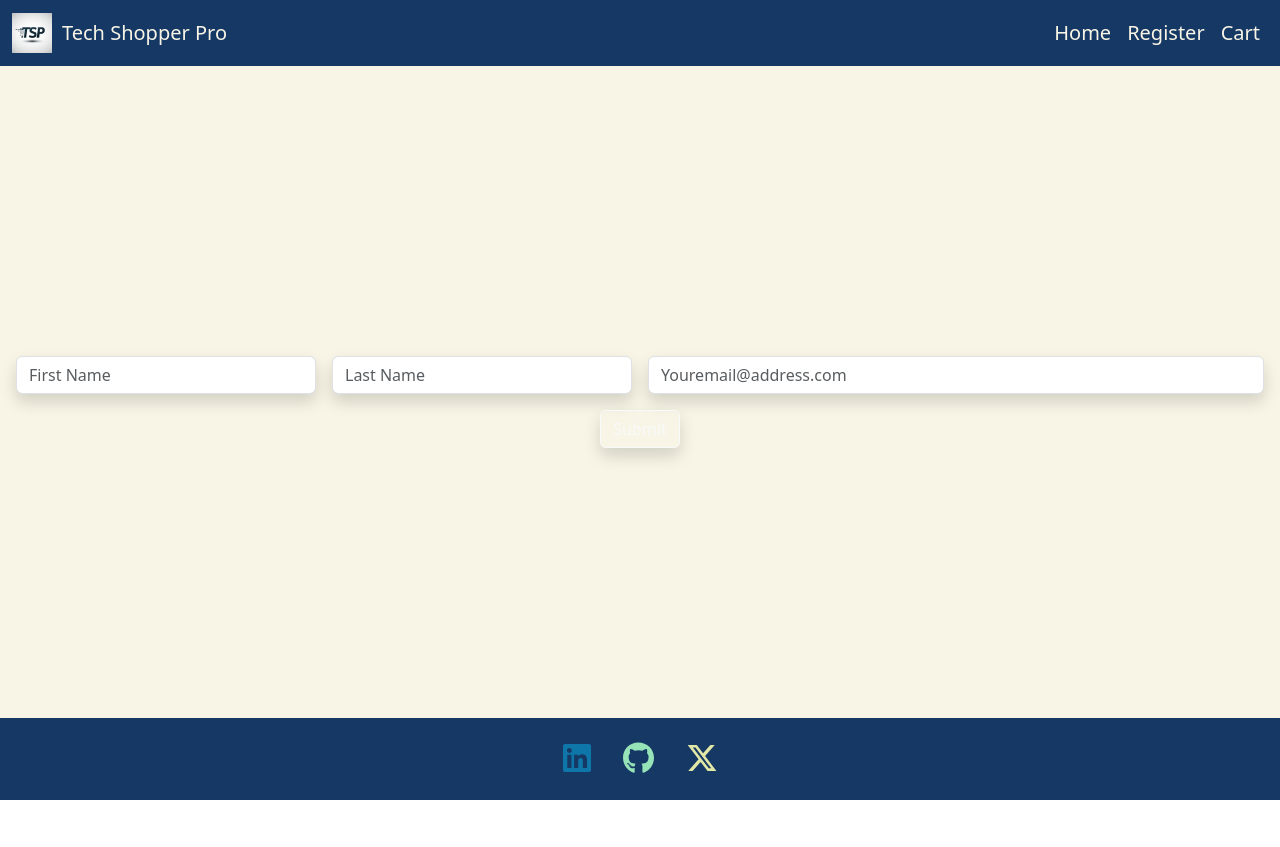
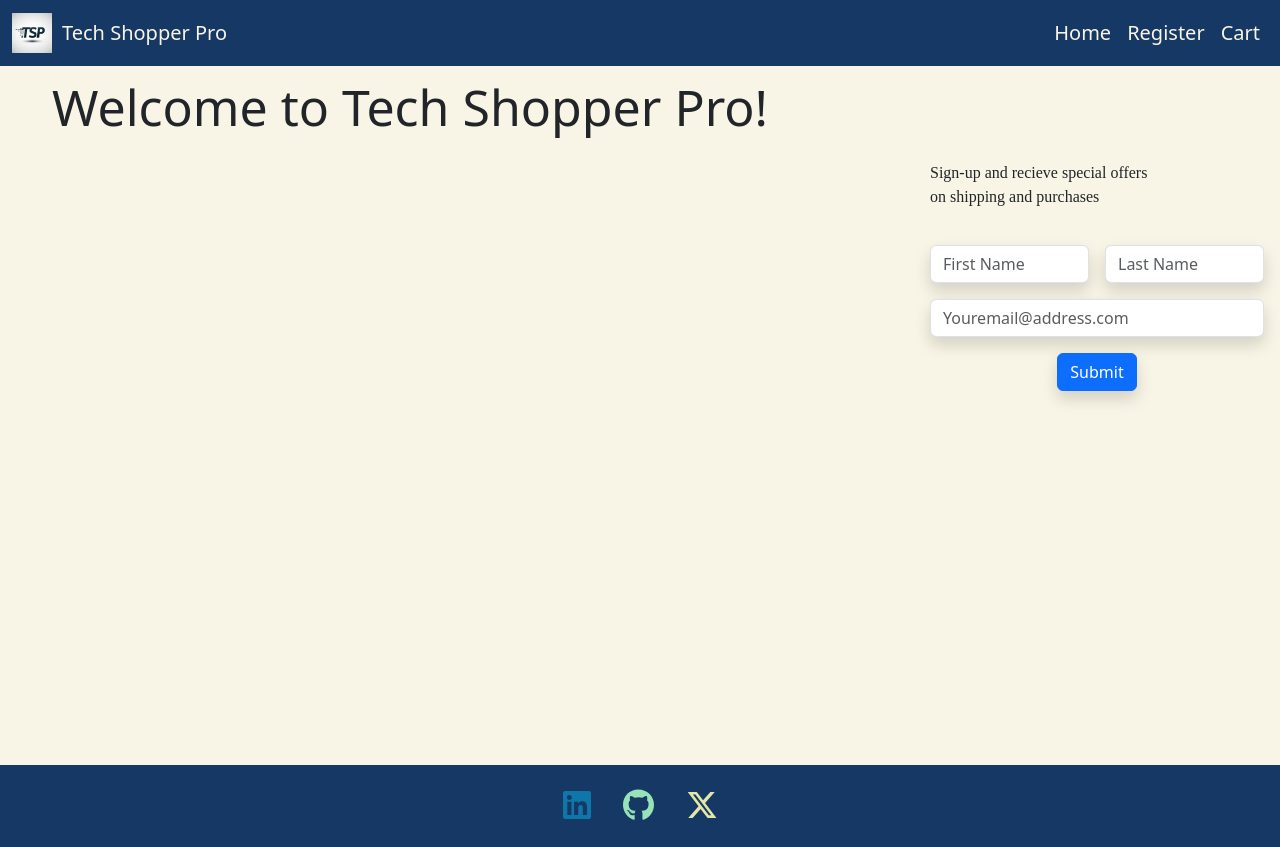
Before and after one commit to Vtencouchclimbr/Tech-Shopper-Pro, a React (Vite) app in the folder Client/: page /Register in a window 1280 px wide. Before the commit the page ends 800 px from the top, so only its background shows below. Built offline with nearby package versions, Linux system fonts and the light colour scheme.

Commit message:
register page syling

```diff
--- a/Client/src/pages/Register.tsx
+++ b/Client/src/pages/Register.tsx
@@ -1,4 +1,5 @@
 import { useState } from 'react';
+import '../utils/Register.css';
 
 function Register() {
   const [formInfo, setformInfo] = useState({
@@ -38,17 +39,15 @@ function Register() {
   };
 
   return (
-    <div className="container-fluid">
-
-      {/* Text animation */}
-      <div className="dynamic-text">
-        {/* <TextAnimation /> */}
+    <div>
+        <div className='hiddenContainer d-none d-lg-block d-md-block ms-5'>
+        <p style={{ fontSize: '50px' }}>Welcome to Tech Shopper Pro!</p>
       </div>
-
-      {/* Form section */}
-      <form className="row g-3 justify-content-center form-text" onSubmit={emailValidate}>
+    <div className="d-flex container-fluid formContainer">
+      <form className="row g-3" onSubmit={emailValidate}>
+      <p className='offerText'>Sign-up and recieve special offers <br></br>on shipping and purchases</p>
         {/* First Name */}
-        <div className="col-md-4 col-lg-3">
+        <div className="col-12 col-md-6">
           <input
             value={formInfo.firstName}
             name="firstName"
@@ -60,7 +59,7 @@ function Register() {
         </div>
 
         {/* Last Name */}
-        <div className="col-md-4 col-lg-3">
+        <div className="col-12 col-md-6">
           <input
             value={formInfo.lastName}
             name="lastName"
@@ -72,7 +71,7 @@ function Register() {
         </div>
 
         {/* Email */}
-        <div className="col-md-8 col-lg-6">
+        <div className="col-12">
           <input
             value={formInfo.email}
             name="email"
@@ -82,14 +81,16 @@ function Register() {
             placeholder="Youremail@address.com"
           />
         </div>
+
         {/* Submit Button */}
-        <div className="col-md-12 text-center">
-          <button className="btn btn-outline-light shadow" type="submit">
+        <div className="col-12 text-center">
+          <button className="btn btn-primary shadow" type="submit">
             Submit
           </button>
         </div>
       </form>
     </div>
+    </div>
   );
 }
 
--- /dev/null
+++ b/Client/src/utils/Register.css
@@ -0,0 +1,38 @@
+@media (min-width: 780px) {
+    .formContainer {
+        display: flex;
+        height: 600px;
+        justify-content: end;
+    }
+    form {
+        height: 200px;
+        width: 350px;
+    }
+    .offerText {
+        font-family: Lucida Handwriting;
+        margin-bottom: 20px;
+    }
+    .hiddenContainer {
+        font-family: ;
+
+    }
+  }
+@media (min-width: 1200px) {
+    .formContainer {
+        display: flex;
+        height: 600px;
+        justify-content: end;
+    }
+    form {
+        height: 200px;
+        width: 350px;
+    }
+    .offerText {
+        font-family: Lucida Handwriting;
+        margin-bottom: 20px;
+    }
+    .hiddenContainer {
+        font-family: ;
+
+    }
+  }
```
